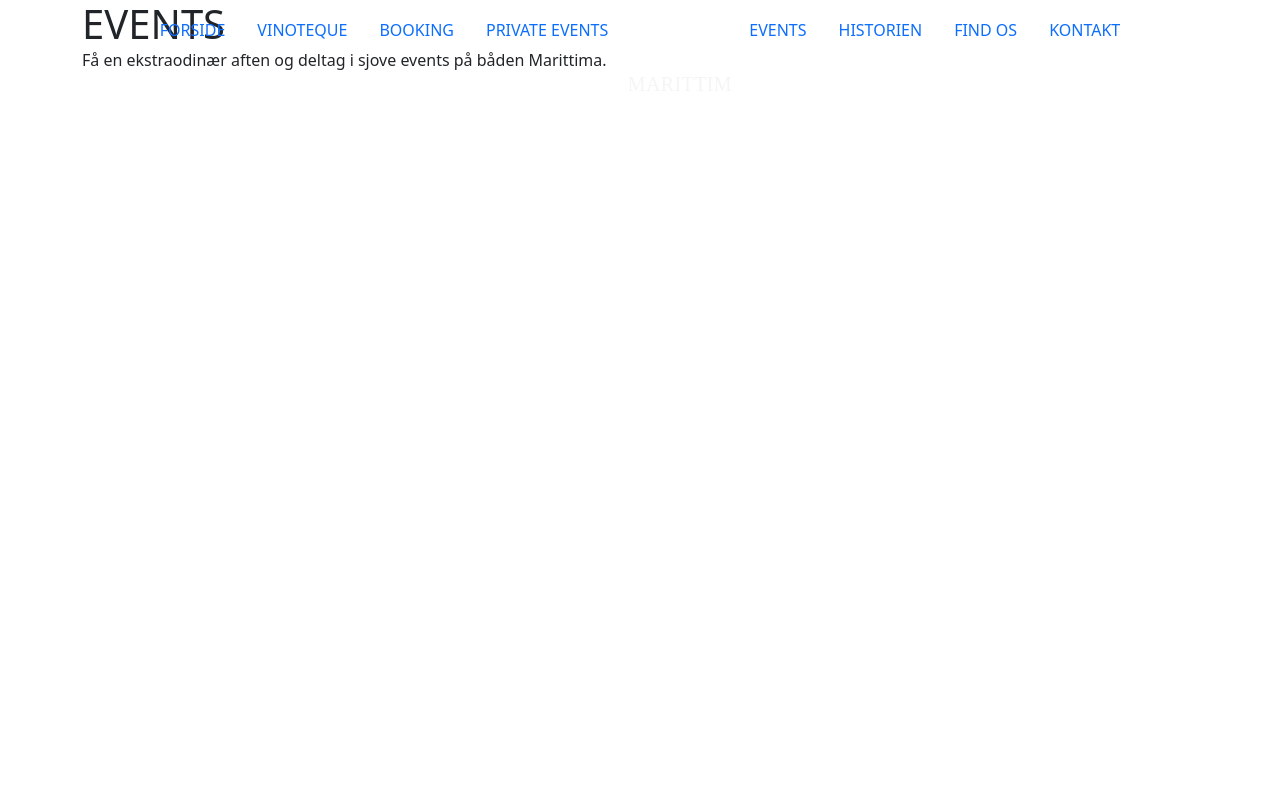
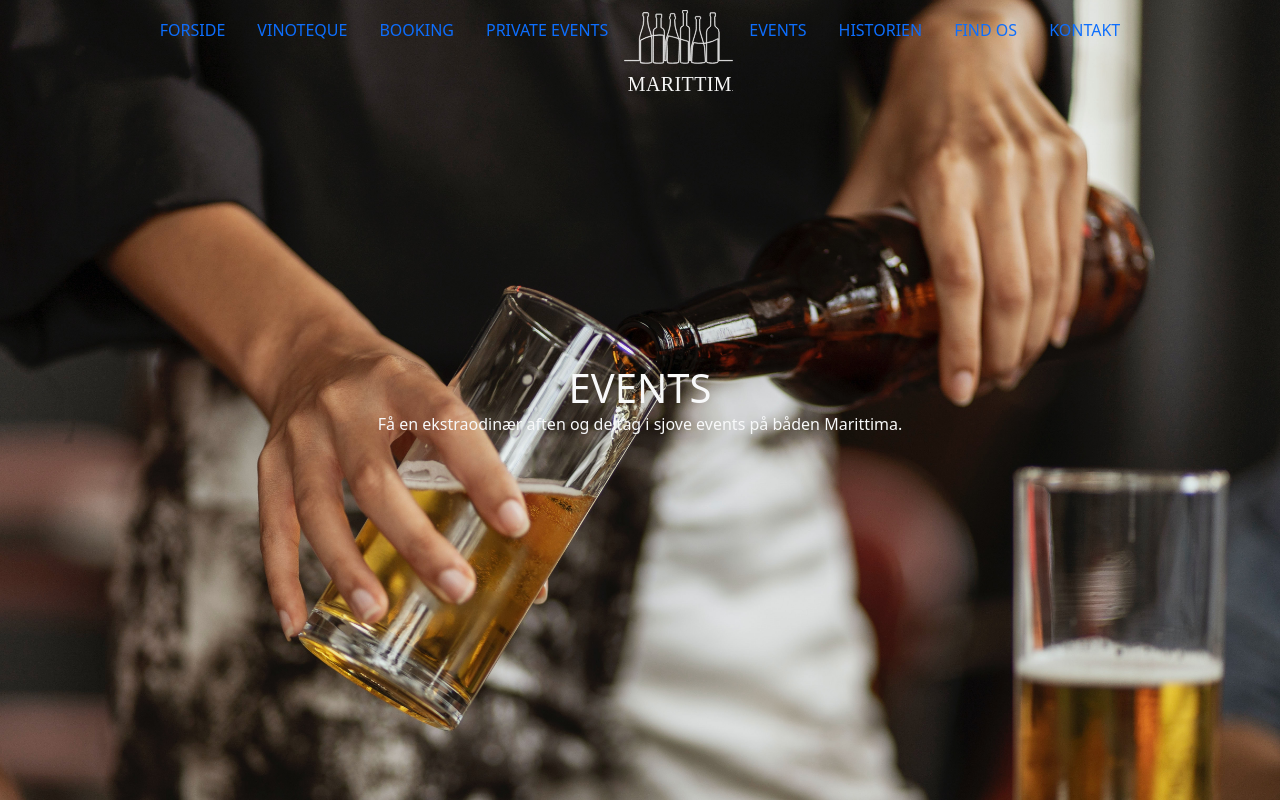
Before and after one commit to loay0013/marittima, a PHP site: page /Events.php in a window 1280 px wide. Run offline with PHP 8.4, Linux system fonts and the light colour scheme; style sheets or scripts are compiled from the project's sources; some libraries are stand-ins or nearby versions.

Commit message:
Events version 1.0

```diff
--- a/Events.php
+++ b/Events.php
@@ -11,6 +11,8 @@
 
     <link href="css/bootstrap.css" rel="stylesheet" type="text/css">
     <link href="css/styles.css" rel="stylesheet" type="text/css">
+    <link href="css/Mikkelsstyles.css" rel="stylesheet" type="text/css">
+
 
     <meta name="viewport" content="width=device-width, initial-scale=1">
 </head>
@@ -21,17 +23,16 @@
 
 <?php include "includes/nav.php";?>
 
-<section id="hero">
-    <div class="overlay"></div>
+<header id="hero">
     <div class="container">
         <div class="row">
-            <div class="col-12">
+            <div class="col-12 position-absolute hero-text text-light text-center">
                 <h1>EVENTS</h1>
                 <p>Få en ekstraodinær aften og deltag i sjove events på båden Marittima.</p>
             </div>
         </div>
     </div>
-</section>
+</header>
 
 
 
--- a/css/Mikkelsstyles.scss
+++ b/css/Mikkelsstyles.scss
@@ -0,0 +1,11 @@
+#hero {
+  background-image: url(../images/pexels-ketut-subiyanto-5055179.jpg);
+  background-size: cover;
+  height: 100%;
+}
+
+.hero-text {
+  top: 50%;
+  left: 50%;
+  transform: translate(-50%, -50%);
+}
```
